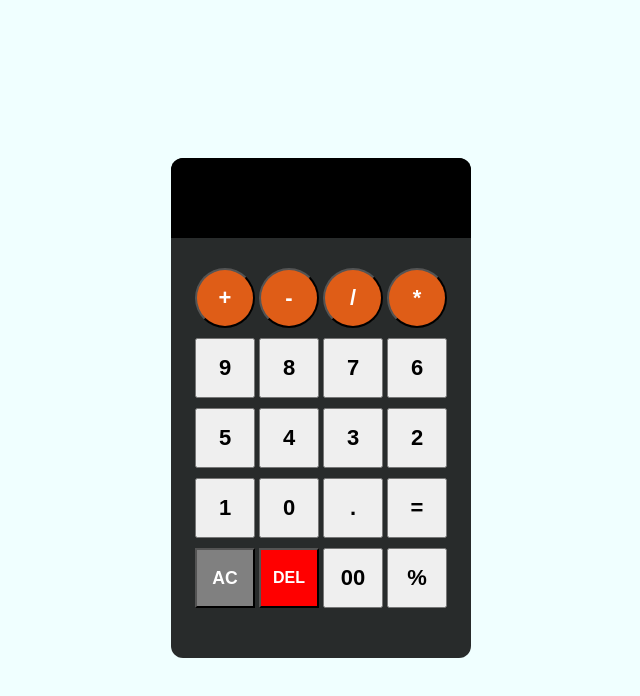
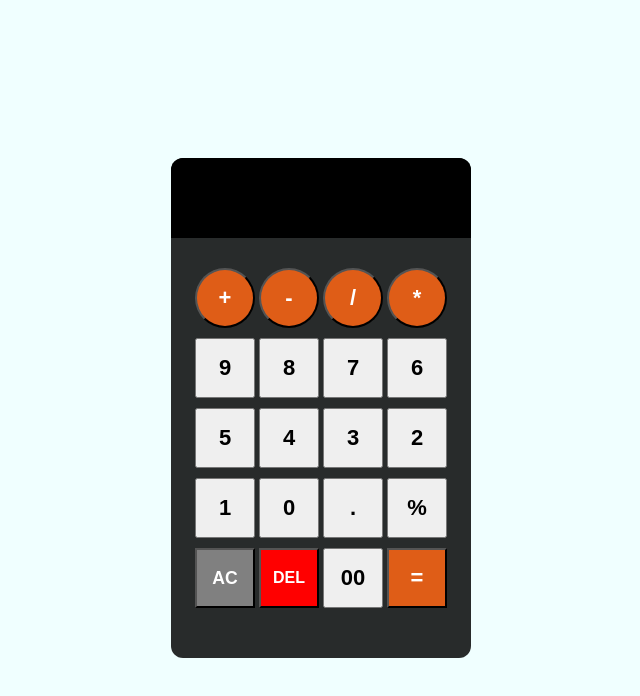
Before and after one commit to shreyajmera99/calculator, a plain HTML site: page index.html in a window 1280 px wide. Shown: the whole page, without its empty margins (319-959 px from the left). Drawn offline with Linux system fonts and the light colour scheme.

```diff
--- a/index.html
+++ b/index.html
@@ -31,11 +31,11 @@
         <button class="btn">1</button>
         <button class="btn">0</button>
         <button class="btn">.</button>
-        <button class="btn">=</button>
+        <button class="btn">%</button>
         <button class="btngray">AC</button>
         <button class="btnred">DEL</button>
         <button class="btn">00</button>
-        <button class="btn">%</button>
+        <button class="btn btnyellow1">=</button>
 
         </div>
 
--- a/style.css
+++ b/style.css
@@ -82,3 +82,8 @@ form input{
 
 
 }
+.btnyellow1{
+    background-color: rgb(223, 93, 23);
+    color: white;
+    /* border-radius: 100px; */
+}
```
